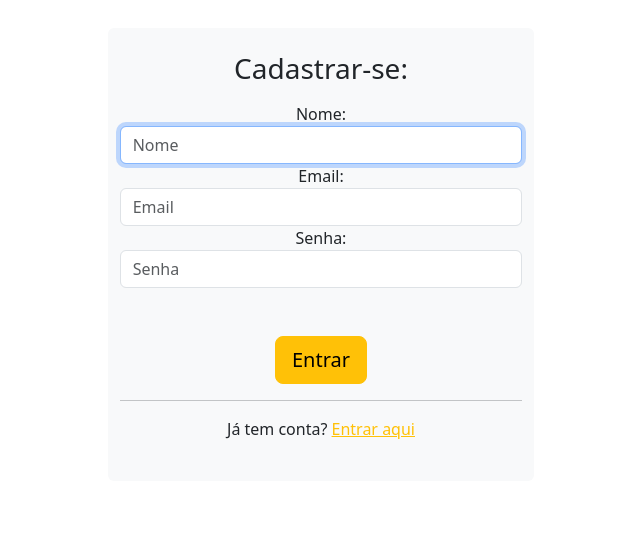
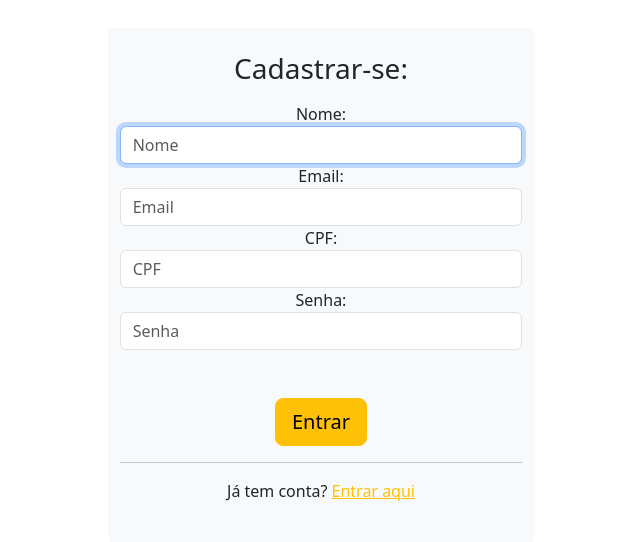
Before and after one commit to ggfernandess/filipak2025-main, a PHP site: page /cadastro.php in a window 1280 px wide. Shown: the part 40-582 px from the top of the page, without its empty margins (319-959 px from the left). Run offline with PHP 8.4, Linux system fonts and the light colour scheme.

Commit message:
Add files via upload

```diff
--- a/FILIPAKTRABALHO2025/cadastro.php
+++ b/FILIPAKTRABALHO2025/cadastro.php
@@ -6,6 +6,7 @@ require_once "conexao.php";
 if ($_SERVER["REQUEST_METHOD"] == "POST") {
     $nome = trim($_POST["nome"]);
     $email = trim($_POST["email"]);
+    $cpf = trim($_POST["cpf"]);
     $senha = $_POST["senha"];
 
 
@@ -19,9 +20,9 @@ if ($_SERVER["REQUEST_METHOD"] == "POST") {
         $erro = "Email já cadastrado.";
     } else {
         $senha_hash = password_hash($senha, PASSWORD_DEFAULT);
-        $sql = "INSERT INTO usuarios (nome, email, senha) VALUES (?, ?, ?)";
+        $sql = "INSERT INTO usuarios (nome, email,cpf, senha) VALUES (?,?, ?, ?)";
         $stmt = $conn->prepare($sql);
-        $stmt->bind_param("sss", $nome, $email, $senha_hash);
+        $stmt->bind_param("ssss", $nome, $email,$cpf, $senha_hash);
         if ($stmt->execute()) {
             $_SESSION['mensagem'] = "Cadastro realizado com sucesso! Você pode entrar agora.";
             header("Location: login.php");
@@ -77,12 +78,14 @@ if ($_SERVER["REQUEST_METHOD"] == "POST") {
 <br>
     <?php if (!empty($erro)) echo "<p style='color:red;'>$erro</p>"; ?>
 <div class="container my-1 py-4 bg-light rounded align-items-center col-12 col-sm-10 col-md-6 col-lg-4 mx-auto">
-    <form action="login.php" method="post" class="form-signin">
+    <form action="" method="post" class="form-signin">
         <h1 class="h3 mb-3 font-weight-normal">Cadastrar-se:</h1>
         <label for="inputEmail" class="sr-only">Nome:</label><br>
         <input type="text" class="form-control" placeholder="Nome" required autofocus name="nome">
         <label for="inputEmail" class="sr-only">Email:</label><br>
         <input type="email" class="form-control" placeholder="Email" required autofocus name="email">
+        <label for="inputCpf" class="sr-only">CPF:</label><br>
+        <input type="cpf" class="form-control" placeholder="CPF" required autofocus name="cpf">
         <label for="inputPassword" class="sr-only">Senha:</label><br>
         <input type="password" class="form-control" placeholder="Senha" required name="senha"><br><br>
 
```
